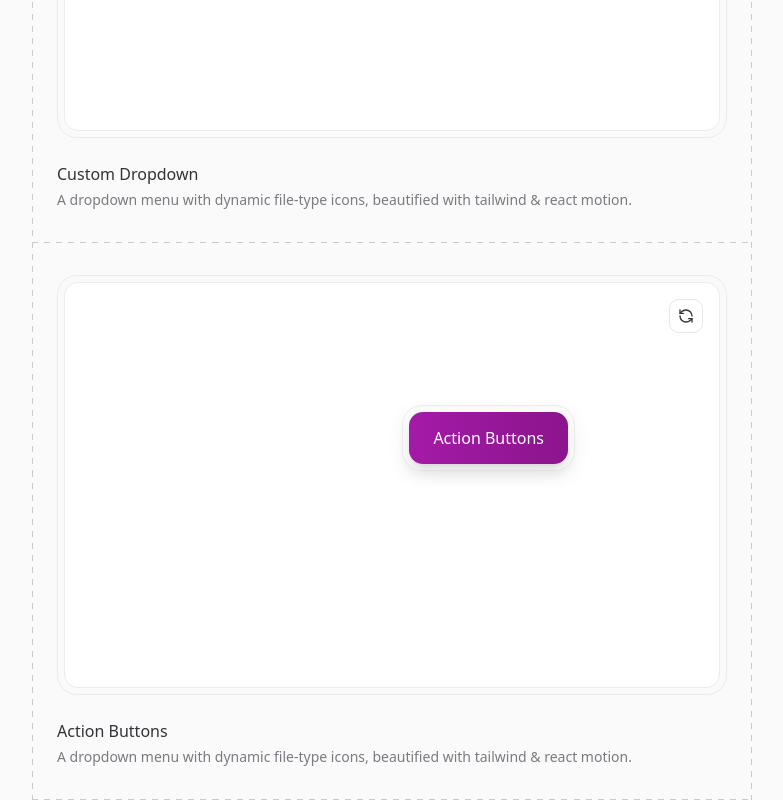
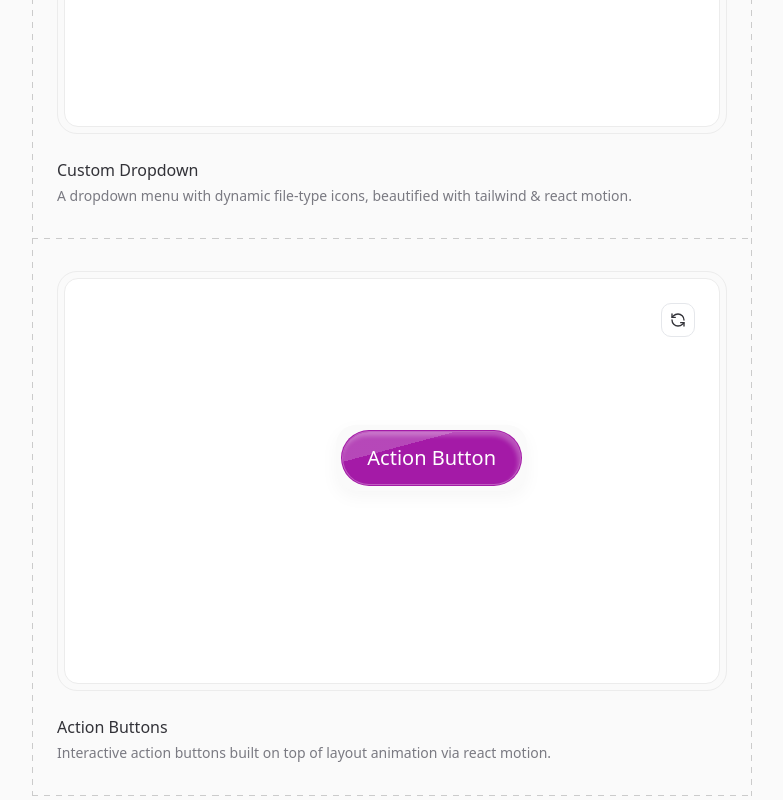
Before and after one commit to vishalanandesc/engineering-experiments, a Next.js app: page / in a window 1280 px wide. Shown: the part 508-1308 px from the top of the page, without its empty margins (248-1031 px from the left). Built offline with nearby package versions, Linux system fonts and the light colour scheme.

Commit message:
fix(action-buttons): fix layout design and animation prop

```diff
--- a/app/components/action-buttons.tsx
+++ b/app/components/action-buttons.tsx
@@ -13,21 +13,21 @@ export default function ActionButtons() {
       id: 1,
       title: 'Query Analyzed',
       description: 'The query was analyzed by the agent.',
-      timestamp: '8/14/2025 15:30:06',
+      timestamp: '18/10/2025 15:30:06',
       completed: true,
     },
     {
       id: 2,
       title: 'Plan Created',
       description: 'An execution plan has been generated.',
-      timestamp: '8/14/2025 15:34:12',
+      timestamp: '18/10/2025 15:34:12',
       completed: true,
     },
     {
       id: 3,
       title: 'Plan Executed',
       description: 'All actions in the plan have been executed.',
-      timestamp: '8/14/2025 15:36:26',
+      timestamp: '18/10/2025 15:36:26',
       completed: true,
     },
     {
@@ -43,24 +43,25 @@ export default function ActionButtons() {
     <>
      <button
         onClick={() => setIsOpen(false)}
-        className="absolute top-4 right-4 p-2 rounded-lg border border-gray-200 bg-white cursor-pointer hover:bg-gray-50 transition-colors">
+        className="absolute top-6 right-6 p-2 rounded-lg border border-gray-200 bg-white cursor-pointer
+        hover:bg-[#FAFAFA] transition-colors">
         <RefreshCcw className="w-4 h-4" />
       </button>
 
       <AnimatePresence mode="popLayout">
       <motion.div
           layout
-          initial={{ opacity: 0, scale: 0.8, borderRadius: '0.5rem' }}
-          animate={{ opacity: 1, scale: 1, borderRadius: '1.25rem' }}
-          exit={{ opacity: 0, scale: 0.8, borderRadius: '0.5rem' }}
+          initial={{ opacity: 0, scale: 0.8, borderRadius: '0', borderWidth: isOpen ? '1px' : '0px' }}
+          animate={{ opacity: 1, scale: 1, borderRadius: isOpen ? '1.25rem' : '1.25rem', borderWidth: isOpen ? '1px' : '0px' }}
+          exit={{ opacity: 0, scale: 0.8, borderRadius: '0', borderWidth: isOpen ? '1px' : '0px', }}
           transition={{
-            duration: 0.5,
+            duration: 0.3,
             type: 'spring',
             stiffness: 300,
             damping: 30,
           }}
-          className="absolute right-36 bottom-54 flex max-w-[480px] flex-col items-center justify-center rounded-[20px] border border-[#ECECEC] bg-[#FAFAFA] p-1.5 shadow-[0_6px_18px_0_rgba(0,0,0,0.06)]"
-        >
+          className="absolute right-48 bottom-48 flex max-w-[480px] flex-col items-center justify-center rounded-[20px] border border-[#ECECEC] bg-[#FAFAFA] p-1.5 shadow-[0_6px_18px_0_rgba(0,0,0,0.04)]">
+
           {!isOpen ? (
             // Collapsed Button State
             <motion.button
@@ -74,11 +75,17 @@ export default function ActionButtons() {
                 opacity: { duration: 0.3, delay: 0.2 }
               }}
               onClick={() => setIsOpen(true)}
-              whileHover={{ scale: 1.02 }}
-              whileTap={{ scale: 0.98 }}
-              className="h-[52px] px-6 cursor-pointer rounded-xl bg-gradient-to-r from-[#A41AA7] to-[#8B158C] text-white font-medium text-base shadow-lg hover:shadow-xl transition-shadow"
-            >
-              Action Buttons
+              whileHover={{ scale: 1 }}
+              whileTap={{ scale: 0.95 }}
+              className="relative flex cursor-pointer items-center justify-center rounded-full border-[0.5px]
+              border-white/30 bg-[#A41AA7] px-6 py-4 text-xl font-medium leading-[100%] text-white
+              shadow-[-2px_4px_4px_0_rgba(255,255,255,0.25)_inset,_0_0_0_1px_#A41AA7]
+              overflow-hidden transition-all duration-150 ease-out
+              before:absolute before:inset-0 before:rounded-[inherit]
+              before:bg-[linear-gradient(165deg,rgba(255,255,255,0.2)_30%,transparent_30%)]
+              before:content-[''] before:opacity-100 before:transition-opacity before:duration-300
+              hover:before:opacity-0">
+              Action Button
             </motion.button>
           ) : (
             // Expanded Timeline State
@@ -93,9 +100,7 @@ export default function ActionButtons() {
                 opacity: { duration: 0.3, delay: 0.2 },
               }}
               style={{ originX: 0.5, originY: 0.5 }}
-              className="w-full flex max-w-[480px] flex-col items-center justify-center
-                        rounded-[20px] border border-[#ECECEC] bg-[#FAFAFA] p-1.5
-                        shadow-[0_6px_18px_0_rgba(0,0,0,0.06)]">
+              className="w-full flex-col items-center justify-center">
 
         <div className="relative flex w-full flex-col gap-6 rounded-2xl border border-[#ECECEC] bg-white p-6">
         <p className="text-sm font-medium tracking-normal text-secondary">
@@ -207,14 +212,8 @@ export default function ActionButtons() {
               group relative flex h-[36px] cursor-pointer items-center rounded-lg border-[0.5px]
               border-white/30 bg-[#A41AA7] px-4 text-sm font-medium leading-[100%] text-white
               shadow-[-2px_4px_4px_0_rgba(255,255,255,0.25)_inset,_0_0_0_1px_#A41AA7]
-              overflow-hidden transition-all duration-150 ease-out
-              before:absolute before:inset-0 before:rounded-[inherit]
-              before:bg-[linear-gradient(170deg,rgba(255,255,255,0.2)_30%,transparent_30%)]
-              before:content-[''] before:opacity-100 before:transition-opacity before:duration-300
-              hover:before:opacity-0
-            "
-          >
-            <span className="relative z-10 transition-shadow duration-300">
+              overflow-hidden transition-all duration-150 ease-out">
+            <span className="relative z-10 group-hover:opacity-80 ransition-opacity duration-150 ease-out">
               Start deployment
             </span>
           </motion.button>
--- a/app/components/website-components/header.tsx
+++ b/app/components/website-components/header.tsx
@@ -10,7 +10,7 @@ export default function Header({ title, author }: HeaderProps) {
   return (
     <div className="relative w-full mt-[120px]">
       <div className="flex p-6 justify-between items-center border-b border-dashed" style={dashedBorder("y", "#CBCBCB", 1)}>
-        <h1 className="text-base text-primary font-medium">
+        <h1 className="text-sm text-primary font-medium">
           {title}
         </h1>
         <span className="text-sm text-secondary font-medium">{author}</span>
--- a/app/page.tsx
+++ b/app/page.tsx
@@ -36,7 +36,7 @@ export default function Home() {
 
        <ComponentDetails
         title="Action Buttons"
-        description="A dropdown menu with dynamic file-type icons, beautified with tailwind & react motion."
+        description="Interactive action buttons built on top of layout animation via react motion."
         />
      </div>
 
```
